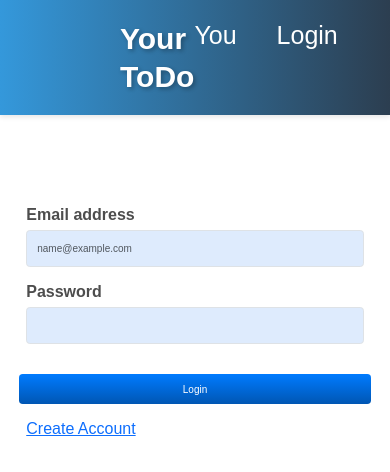
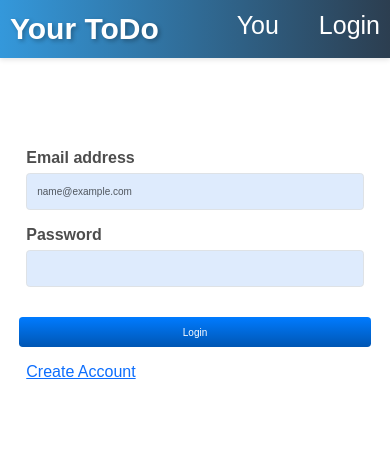
Before and after one commit to Namodhaker28/ToDo-list, a React (Create React App) app: page / in a window 390 px wide. Shown: the top 472 px of the page. Built offline with nearby package versions, Linux system fonts and the light colour scheme.

Commit message:
Update Navbar.css

```diff
--- a/src/components/Navbar.css
+++ b/src/components/Navbar.css
@@ -43,12 +43,12 @@ body {
 @media (max-width: 768px) {
   .container {
     align-items: flex-start;
-    padding:1rem;
+    padding:1rem !important;
   }
 
   .links {
 /*     margin-top: 10px; */
-    gap:4rem;
+    gap:4rem !important;
   }
 
   .links a {
```
